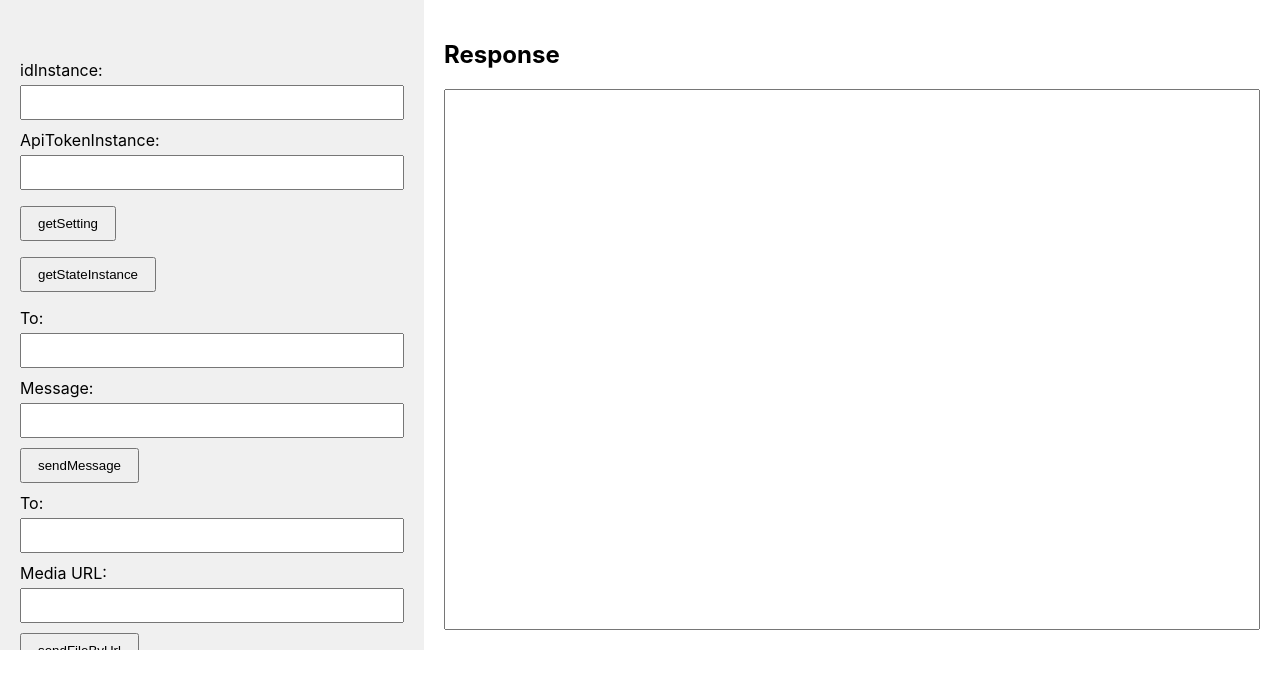
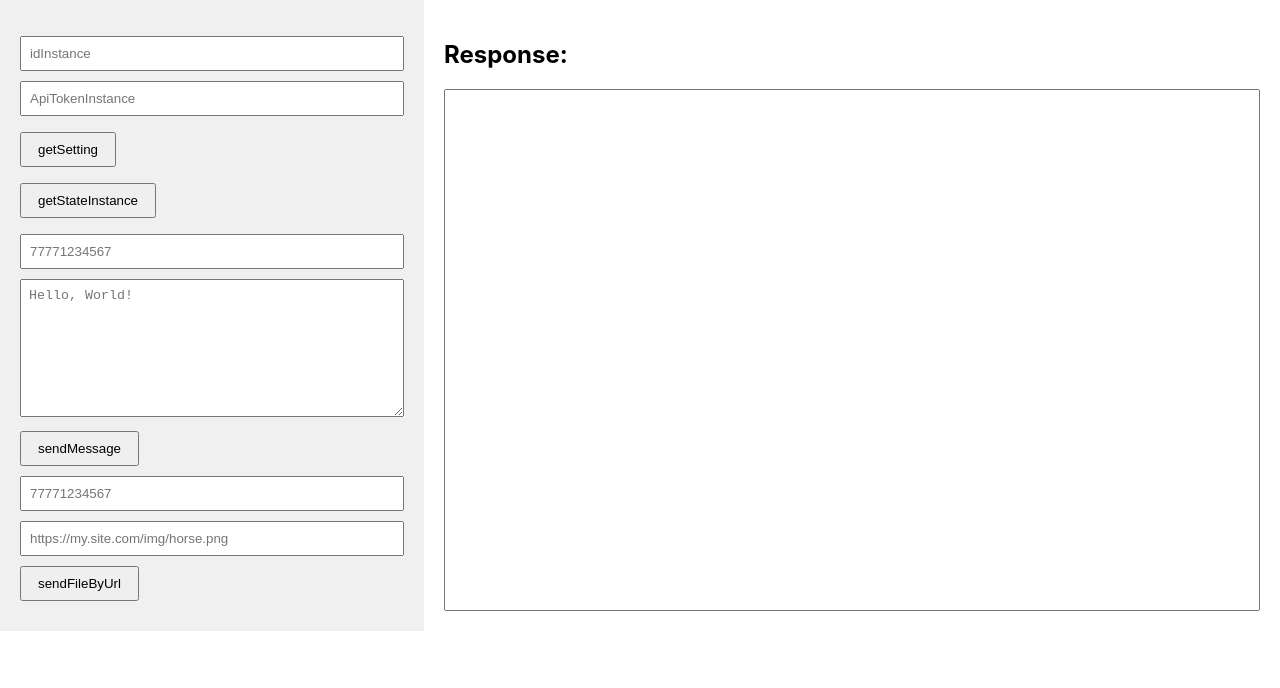
Before and after one commit to serge-kaimin/wapp, a React (Create React App) app in the folder frontend/: page / in a window 1280 px wide. Shown: the top 688 px of the page. Built offline with nearby package versions, Linux system fonts and the light colour scheme.

Commit message:
Update design according equirements, including textarea

```diff
--- a/frontend/src/TwoColumnLayout.css
+++ b/frontend/src/TwoColumnLayout.css
@@ -31,7 +31,7 @@
     margin-bottom: 5px;
   }
 
-  input {
+  input, textarea {
     width: 100%;
     padding: 8px;
     box-sizing: border-box;
@@ -51,3 +51,7 @@
     height: 100%; /* Ensure it takes the full height of the right column */
     overflow: auto;
   }
+
+  textarea.message {
+    min-height: 8em; /* Ensure the textarea is at least 6 lines high */
+  }
--- a/frontend/src/TwoColumnLayout.js
+++ b/frontend/src/TwoColumnLayout.js
@@ -1,13 +1,13 @@
-import React, { useState } from 'react';
-import './TwoColumnLayout.css';
+import React, { useState } from "react";
+import "./TwoColumnLayout.css";
 
 const TwoColumnLayout = () => {
-  const [idInstance, setIdInstance] = useState('');
-  const [apiTokenInstance, setApiTokenInstance] = useState('');
-  const [to, setTo] = useState('');
-  const [message, setMessage] = useState('');
-  const [mediaUrl, setMediaUrl] = useState('');
-  const [output, setOutput] = useState('');
+  const [idInstance, setIdInstance] = useState("");
+  const [apiTokenInstance, setApiTokenInstance] = useState("");
+  const [to, setTo] = useState("");
+  const [message, setMessage] = useState("");
+  const [mediaUrl, setMediaUrl] = useState("");
+  const [output, setOutput] = useState("");
 
   const handleGetSetting = () => {
     // Handle getSetting action
@@ -28,35 +28,63 @@ const TwoColumnLayout = () => {
   return (
     <div className="container">
       <div className="column left">
-        <h2></h2>
         <form>
+          <p></p>
           <div>
-            <label>idInstance:</label>
             <input
+              placeholder="idInstance"
               type="text"
               value={idInstance}
               onChange={(e) => setIdInstance(e.target.value)}
             />
           </div>
           <div>
-            <label>ApiTokenInstance:</label>
             <input
+              placeholder="ApiTokenInstance"
               type="password"
               value={apiTokenInstance}
               onChange={(e) => setApiTokenInstance(e.target.value)}
             />
           </div>
+          <p> </p>
           <div>
             <p>
-            <button type="button" onClick={handleGetSetting}>getSetting</button>
+              <button type="button" onClick={handleGetSetting}>
+                getSetting
+              </button>
             </p>
             <p>
-            <button type="button" onClick={handleGetStateInstance}>getStateInstance</button>
+              <button type="button" onClick={handleGetStateInstance}>
+                getStateInstance
+              </button>
             </p>
           </div>
           <div>
-            <label>To:</label>
             <input
+              type="text"
+              placeholder="77771234567"
+              maxLength="20"
+              value={to}
+              onChange={(e) => setTo(e.target.value)}
+            />
+          </div>
+          <div>
+          <textarea
+              placeholder="Hello, World!"
+              value={message}
+              onChange={(e) => setMessage(e.target.value)}
+              rows="8"
+              className="message"
+            />
+          </div>
+          <div>
+            <button type="button" onClick={handleSendMessage}>
+              sendMessage
+            </button>
+          </div>
+          <div>
+            <input
+              placeholder="77771234567"
               type="text"
               maxLength="20"
               value={to}
@@ -64,41 +92,22 @@ const TwoColumnLayout = () => {
             />
           </div>
           <div>
-            <label>Message:</label>
-            <input
-              type="text"
-              maxLength="100"
-              value={message}
-              onChange={(e) => setMessage(e.target.value)}
-            />
-          </div>
-          <div>
-            <button type="button" onClick={handleSendMessage}>sendMessage</button>
-          </div>
-          <div>
-            <label>To:</label>
-            <input
-              type="text"
-              maxLength="20"
-              value={to}
-              onChange={(e) => setTo(e.target.value)}
-            />
-          </div>
-          <div>
-            <label>Media URL:</label>
             <input
               type="url"
+              placeholder="https://my.site.com/img/horse.png"
               value={mediaUrl}
               onChange={(e) => setMediaUrl(e.target.value)}
             />
           </div>
           <div>
-            <button type="button" onClick={handleSendFileByUrl}>sendFileByUrl</button>
+            <button type="button" onClick={handleSendFileByUrl}>
+              sendFileByUrl
+            </button>
           </div>
         </form>
       </div>
       <div className="column right">
-        <h2>Response</h2>
+        <h2>Response:</h2>
         <textarea
           value={output}
           onChange={(e) => setOutput(e.target.value)}
```
